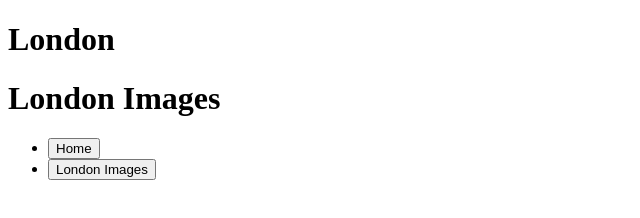
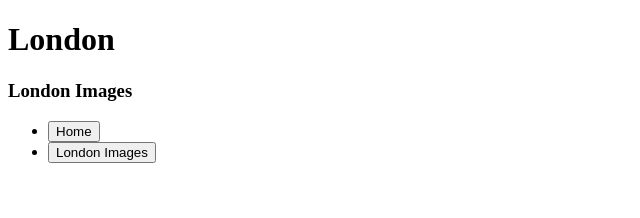
Before and after one commit to balalzaman/simple-travel-site, a plain HTML site: page cityimages.html in a window 1280 px wide. Shown: the whole page, without its empty margins (0-640 px from the left). Drawn offline with Linux system fonts and the light colour scheme.

Commit message:
firsttime

```diff
--- a/cityimages.html
+++ b/cityimages.html
@@ -9,9 +9,9 @@ London
     </head>
         <body>
             <header>
-                <h1>
+                <h3>
                     London Images
-                </h1>
+                </h3>
             </header>
             <nav>
                 <ul>
```
Also changed, not shown: index.html (+2 -2 lines).
